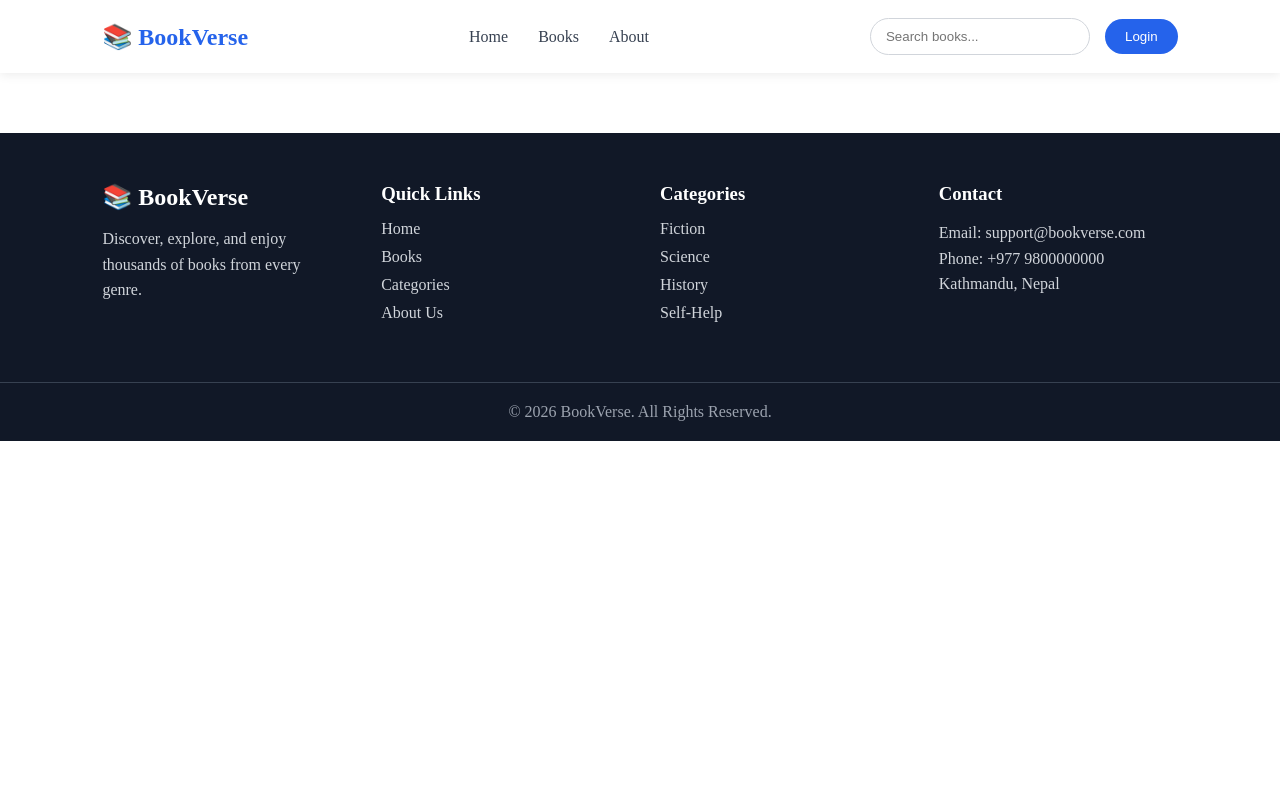
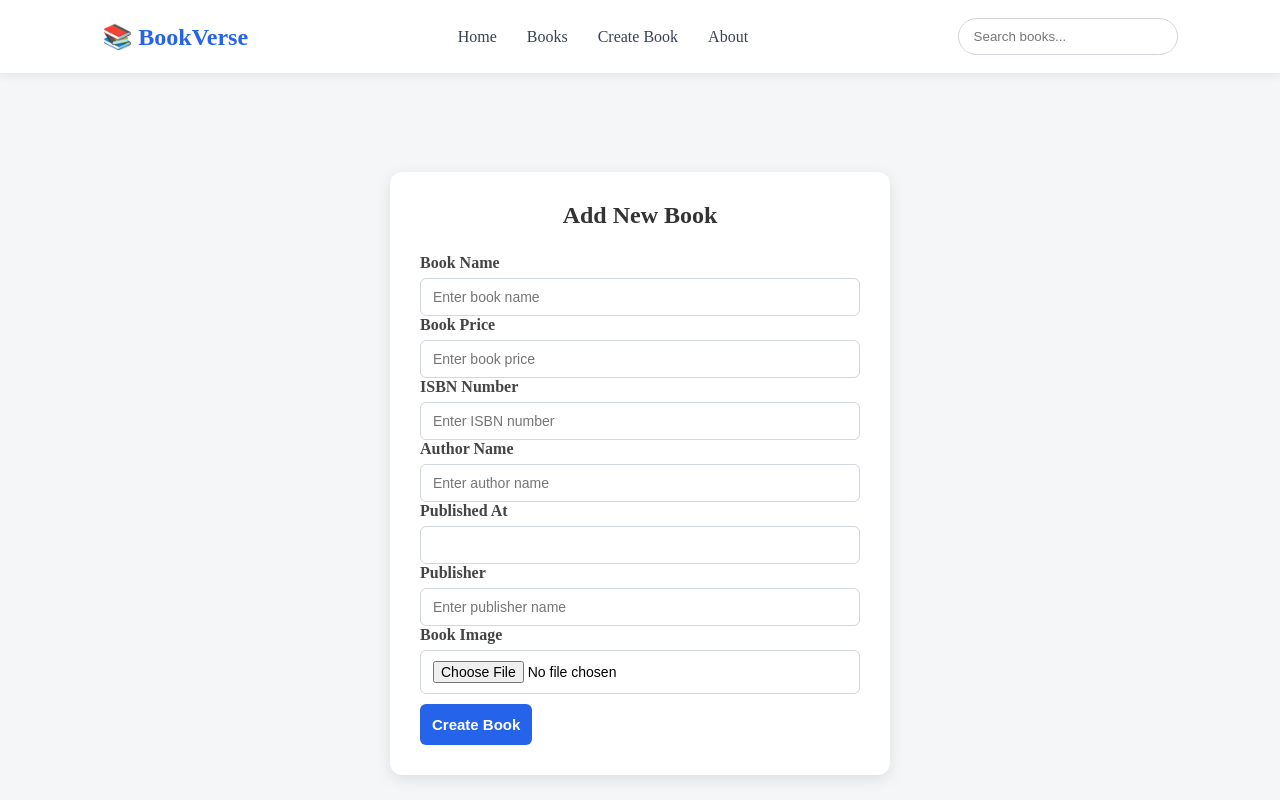
Before and after one commit to Dawatenzingsherpa/MERN2.0_BasicReact, a React app: page /create in a window 1280 px wide. Shown: the top 800 px of the page. Built offline with nearby package versions, Linux system fonts and the light colour scheme; the HTML template or start-up script is replaced by a standard one.

Commit message:
Create page and post api

```diff
--- a/src/App.css
+++ b/src/App.css
@@ -319,3 +319,80 @@
     align-items: center;
   }
 }
+
+
+
+* {
+  margin: 0;
+  padding: 0;
+  box-sizing: border-box;
+}
+
+.create-container {
+  min-height: 100vh;
+  display: flex;
+  justify-content: center;
+  align-items: center;
+  background: #f4f6f8;
+  padding: 20px;
+}
+
+.form-card {
+  width: 100%;
+  max-width: 500px;
+  background: white;
+  padding: 30px;
+  border-radius: 12px;
+  box-shadow: 0 4px 15px rgba(0, 0, 0, 0.1);
+}
+
+.form-card h2 {
+  text-align: center;
+  margin-bottom: 25px;
+  color: #333;
+}
+
+.book-form {
+  display: flex;
+  flex-direction: column;
+  gap: 15px;
+}
+
+.form-group {
+  display: flex;
+  flex-direction: column;
+}
+
+.form-group label {
+  margin-bottom: 6px;
+  font-weight: 600;
+  color: #444;
+}
+
+.form-group input {
+  padding: 10px 12px;
+  border: 1px solid #d0d7de;
+  border-radius: 6px;
+  font-size: 14px;
+}
+
+.form-group input:focus {
+  outline: none;
+  border-color: #2563eb;
+}
+
+button {
+  margin-top: 10px;
+  padding: 12px;
+  border: none;
+  border-radius: 6px;
+  background: #2563eb;
+  color: white;
+  font-size: 15px;
+  font-weight: 600;
+  cursor: pointer;
+}
+
+button:hover {
+  background: #1d4ed8;
+}
--- a/src/App.jsx
+++ b/src/App.jsx
@@ -4,23 +4,28 @@ import {BrowserRouter, Routes, Route} from 'react-router-dom'
 import Home from './pages/Home'
 import About from './pages/About'
 import Books from './pages/Books'
+import Create from './pages/Create'
 import Navbar from './components/Navbar'
 import Footer from './components/Footer'
 function App() {
 
   return (
     <>
-      <Navbar />
 
       <BrowserRouter>
+      <Navbar/>
+
         <Routes>
           <Route path='/' element={<Home />} />
           <Route path='/books' element={<Books />} />
+          <Route path='/create' element={<Create />} />
           <Route path='/about' element={<About />} />
         </Routes>
+
+      <Footer />
+
       </BrowserRouter>
 
-      <Footer />
     </>
   )
 }
--- a/src/components/Navbar.jsx
+++ b/src/components/Navbar.jsx
@@ -10,9 +10,10 @@ const Navbar = () => {
       </div>
 
       <ul className="nav-links">
-        <li><a href="/">Home</a></li>
-        <li><a href="/books">Books</a></li>
-        <li><a href="/about">About</a></li>
+        <li><Link to="/">Home</Link></li>
+        <li><Link to="/books">Books</Link></li>
+        <li><Link to="/create">Create Book</Link></li>
+        <li><Link to="/about">About</Link></li>
       </ul>
 
       <div className="nav-actions">
@@ -21,7 +22,6 @@ const Navbar = () => {
           placeholder="Search books..."
           className="search-box"
         />
-        <button className="login-btn">Login</button>
       </div>
     </nav>
     </>
--- a/src/pages/Books.jsx
+++ b/src/pages/Books.jsx
@@ -26,7 +26,7 @@ const Books = () => {
 
       <div className="books-grid">
         {books.map((book) => (
-          <div className="book-card" key={book.id}>
+          <div className="book-card" key={book._id}>
             <img src={book.imageURL} alt={book.bookName} />
 
             <div className="book-details">
--- /dev/null
+++ b/src/pages/Create.jsx
@@ -0,0 +1,129 @@
+import React from 'react'
+import { useState } from 'react'
+import axios from 'axios'
+
+const Create = () => {
+  const [book,setBook] = useState({
+    bookName : "",
+    bookPrice : "",
+    isbrNumber : "",
+    authorName : "",
+    publishedAt : "",
+    publisher : "",
+
+  })
+
+  const [file,setFile] = useState(null);
+
+  const formData = new FormData();
+  formData.append("book",JSON.stringify(book));
+  formData.append("image",file);
+
+  const handleSubmit = async (e) => {
+    e.preventDefault();
+    const response = await axios.post("http://localhost:3000/book",formData);
+    console.log(response.data);
+  }
+
+  const handleFileChange = (e) => {
+    setFile(e.target.files[0]);
+  }
+
+
+  const handleChange = (e) => {
+    const { name, value } = e.target;
+    setBook({
+      ...book,
+      [name] : value
+    })
+  }
+
+
+
+
+  return (
+    <div className="create-container">
+      <div className="form-card">
+        <h2>Add New Book</h2>
+
+
+          <div className="form-group">
+            <label>Book Name</label>
+            <input
+              onChange={handleChange}
+              name = "bookName"
+              type="text"
+              placeholder="Enter book name"
+              value={book.bookName}
+
+            />
+          </div>
+
+          <div className="form-group">
+            <label>Book Price</label>
+            <input
+              onChange={handleChange}
+              name = "bookPrice"
+              type="number"
+              placeholder="Enter book price"
+              value={book.bookPrice}
+
+             />
+          </div>
+
+          <div className="form-group">
+            <label>ISBN Number</label>
+            <input
+              onChange={handleChange}
+              type="text"
+              name = "isbrNumber"
+              placeholder="Enter ISBN number"
+              value={book.isbnNumber}
+
+             />
+          </div>
+
+          <div className="form-group">
+            <label>Author Name</label>
+            <input
+              onChange={handleChange}
+              name = "authorName"
+              type="text"
+              placeholder="Enter author name"
+              value={book.authorName}
+            />
+          </div>
+
+          <div className="form-group">
+            <label>Published At</label>
+            <input
+             onChange={handleChange}
+             name = "publishedAt"
+              type="text "
+              value={book.publishedAt}
+             />
+          </div>
+
+          <div className="form-group">
+            <label>Publisher</label>
+            <input
+              onChange={handleChange}
+              name = "publisher"
+              type="text"
+              placeholder="Enter publisher name"
+              value={book.publisher}
+            />
+          </div>
+
+          <div className="form-group">
+            <label>Book Image</label>
+            <input onChange={handleFileChange} type="file"  />
+          </div>
+
+          <button type="submit" onClick={handleSubmit}>Create Book</button>
+      </div>
+    </div>
+  )
+}
+
+export default Create
```
